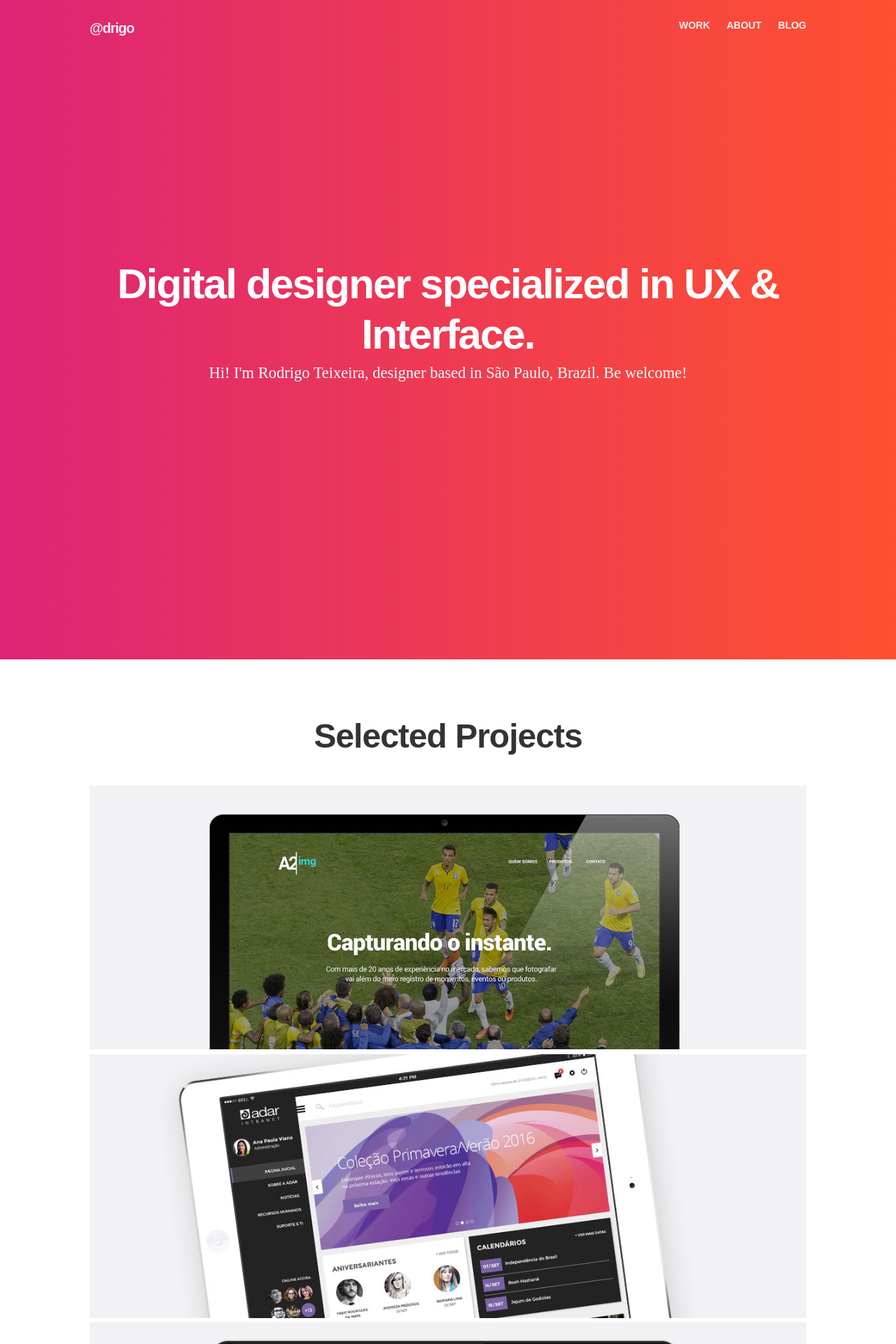
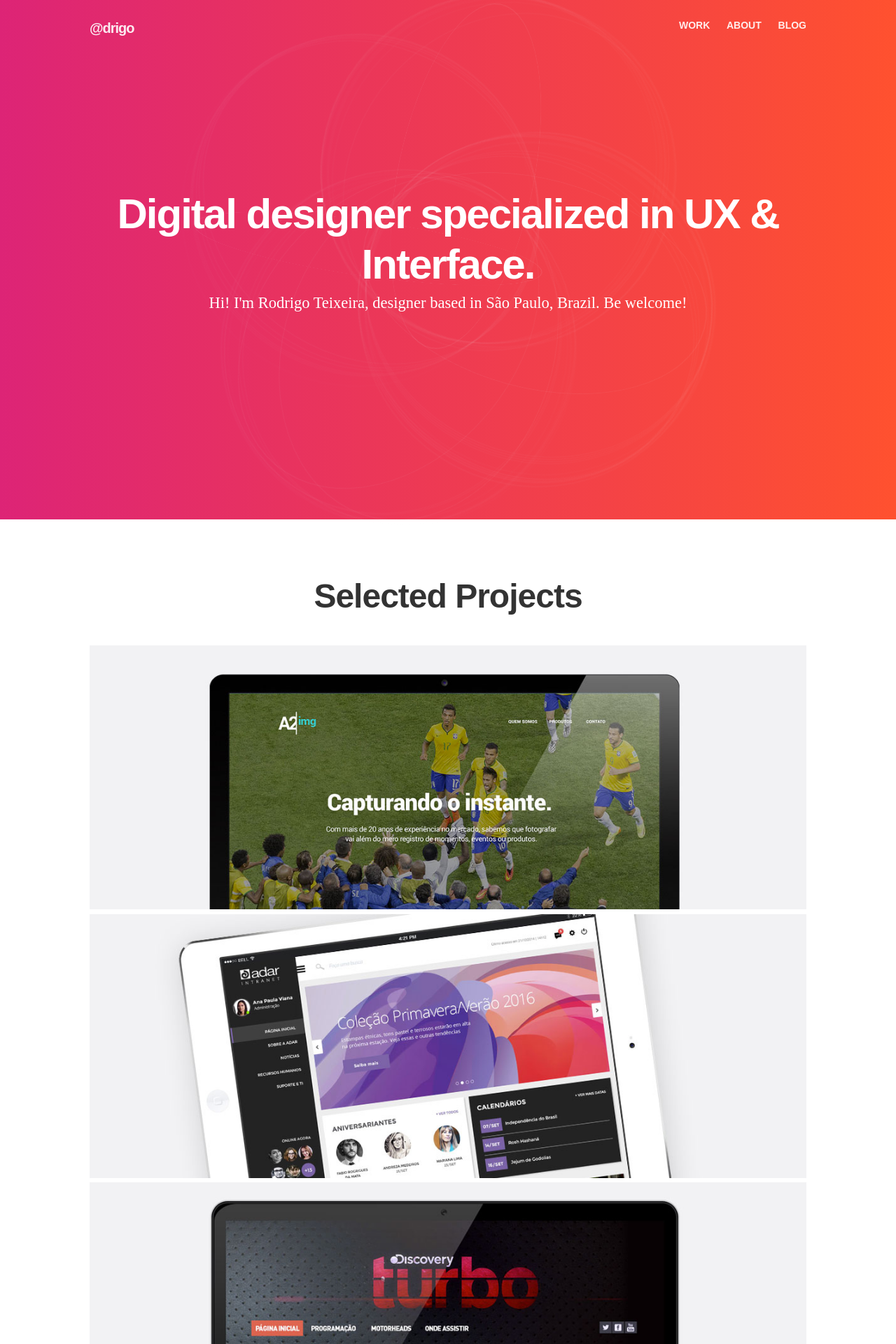
Before and after one commit to drigoteixeira/drigoteixeira.github.io, a Jekyll site: the page built from index.html, in a window 1280 px wide. Shown: the top 1920 px of the page at 70% size. Built offline with Jekyll 4.4.1, drawn with Linux system fonts in a browser that asks for light colours; nearby versions of some CDN libraries.

Commit message:
Update cover effect on homepage

```diff
--- a/_includes/footer.html
+++ b/_includes/footer.html
@@ -8,22 +8,3 @@
 
 <script src="//cdnjs.cloudflare.com/ajax/libs/jquery/2.1.3/jquery.min.js"></script>
 <script type="text/javascript" src="/js/scripts.min.js"></script>
-<script>$(window).load(function () {
-    for (var i = 0; i < 50; i++) {
-        if (window.CP.shouldStopExecution(1)) {
-            break;
-        }
-        var names = [
-                'x1',
-                'x2',
-                'y1',
-                'y2'
-            ], name = names[Math.floor(Math.random() * names.length)];
-        $('.circles').append('<div class="circle-container c' + i + '"><div class="circle i' + i + '"></div></div>');
-        $('.c' + i).css({ 'animation': 'z 5s .' + i + 's linear infinite' });
-        $('.i' + i).css({ 'animation': name + ' 7.5s .' + i + 's linear infinite' });
-    }
-    window.CP.exitedLoop(1);
-});
-//# sourceURL=pen.js
-</script>
--- a/_scss/layout.scss
+++ b/_scss/layout.scss
@@ -16,13 +16,25 @@
 }
 
 .hero-cover {
-  height: 100%;
-  padding: 250px 0;
-  position: relative;
-  width: 100%;
-  min-height: 100%;
+    padding: 150px 0;
 }
 
+.jumbo {
+    position: relative;
+    z-index: 100;
+}
+
+@media (max-width: 550px) {
+    .hero-cover {
+        padding: 50px 0;
+    }
+    .circles,
+    .circle-container,
+    .circle {
+        width: 300px;
+        width: 300px;
+    }
+}
 
 .hero h1, .hero-intern {
     color: #fff;
--- a/_scss/utilities.scss
+++ b/_scss/utilities.scss
@@ -33,9 +33,8 @@
   bottom: 0;
   left: 0;
   margin: auto;
-  width: 600px;
-  height: 600px;
-  z-index: 100;
+  width: 500px;
+  height: 500px;
 }
 .circles {
   animation: z 10s linear infinite alternate;
```
Also changed, not shown: js/scripts.js (+14 -0 lines), js/scripts.min.js.
